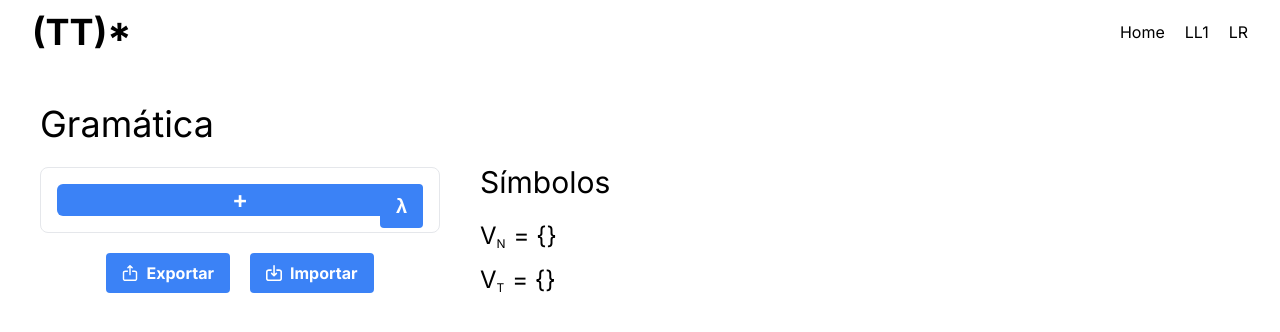
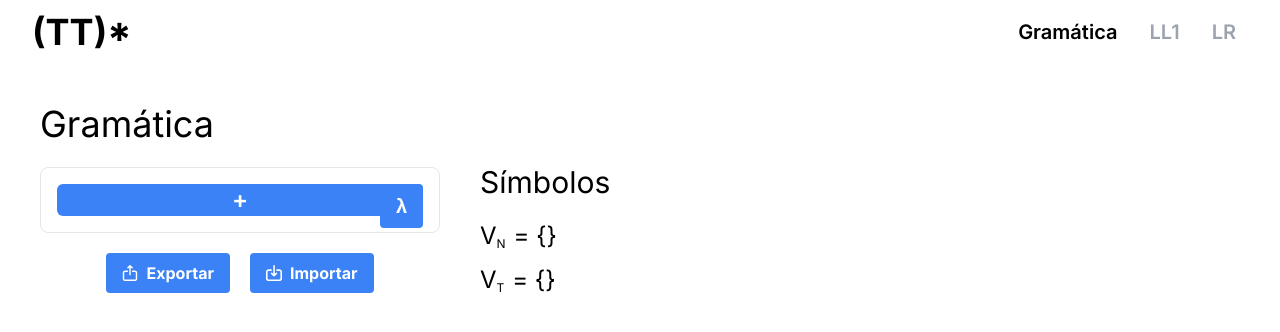
Before and after one commit to nachovigilante/tleng-tools, a Next.js app: page / in a window 1280 px wide. Shown: the top 332 px of the page. Built offline with nearby package versions, Linux system fonts and the light colour scheme.

Commit message:
fix: minor style changes

```diff
--- a/src/components/layout/Header.tsx
+++ b/src/components/layout/Header.tsx
@@ -1,19 +1,49 @@
+'use client';
+
 import Link from 'next/link';
+import { usePathname } from 'next/navigation';
+import { twMerge } from 'tailwind-merge';
 
 const Header = () => {
+    const pathname = usePathname();
+
     return (
         <header className="flex items-center justify-between py-3 px-8">
             <h1 className="text-4xl font-bold">(TT)*</h1>
             <nav>
-                <ul className="flex gap-5">
+                <ul className="flex gap-2 text-xl font-semibold text-gray-400">
                     <li>
-                        <Link href="/">Home</Link>
+                        <Link
+                            className={twMerge(
+                                'py-2 px-3 rounded-lg hover:bg-gray-200/70 transition-all duration-150',
+                                pathname === '/' && 'text-black',
+                            )}
+                            href="/"
+                        >
+                            Gramática
+                        </Link>
                     </li>
                     <li>
-                        <Link href="/ll1">LL1</Link>
+                        <Link
+                            className={twMerge(
+                                'py-2 px-3 rounded-lg hover:bg-gray-200/70 transition-all duration-150',
+                                pathname === '/ll1' && 'text-black',
+                            )}
+                            href="/ll1"
+                        >
+                            LL1
+                        </Link>
                     </li>
                     <li>
-                        <Link href="/lr">LR</Link>
+                        <Link
+                            className={twMerge(
+                                'py-2 px-3 rounded-lg hover:bg-gray-200/70 transition-all duration-150',
+                                pathname === '/lr' && 'text-black',
+                            )}
+                            href="/lr"
+                        >
+                            LR
+                        </Link>
                     </li>
                 </ul>
             </nav>
```
